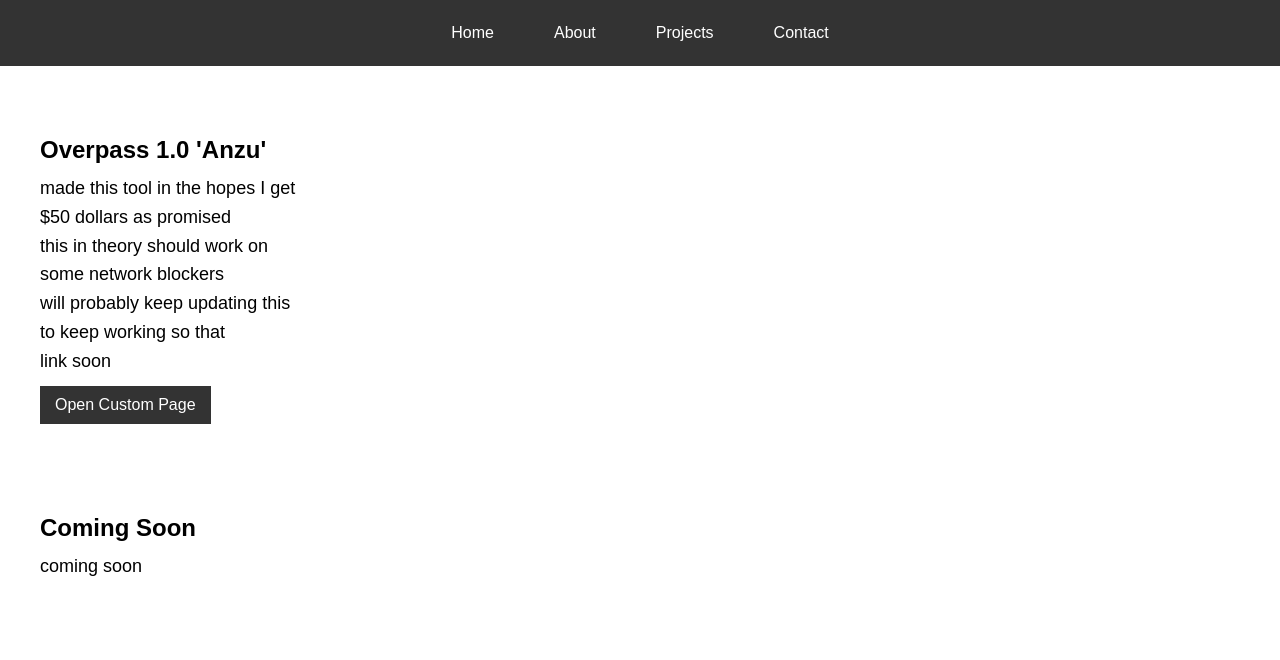
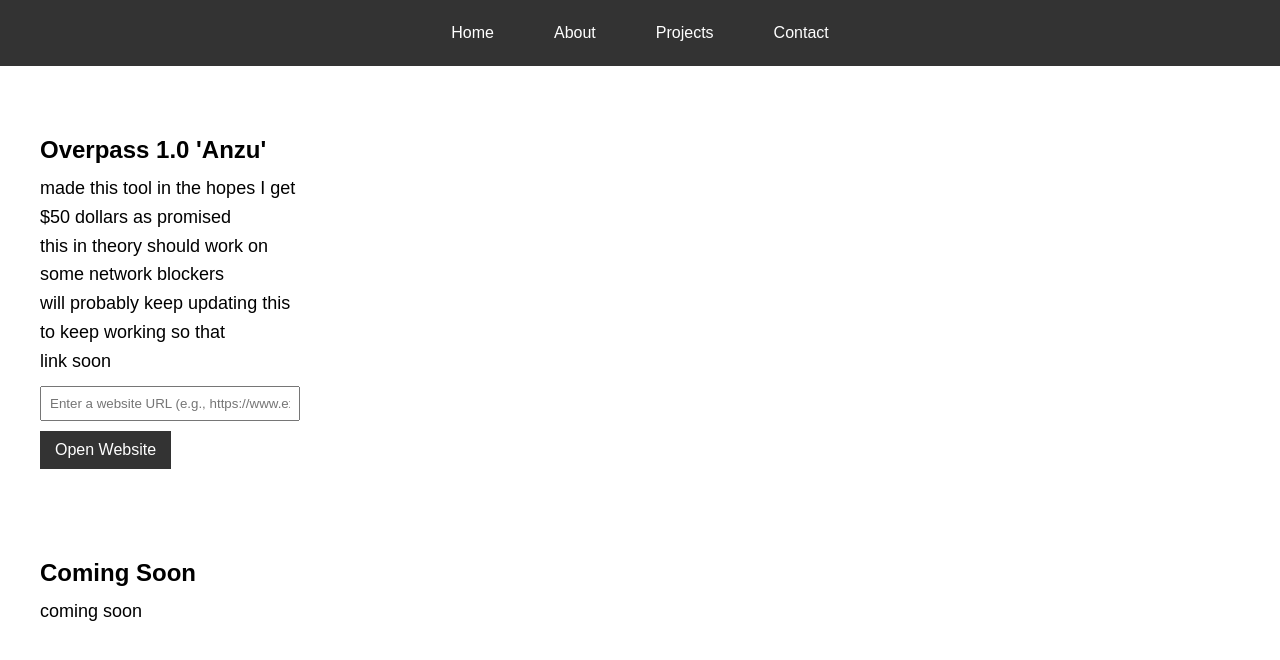
Before and after one commit to parrots-14/parrots-lab, a plain HTML site: page projects.html in a window 1280 px wide. Drawn offline with Linux system fonts and the light colour scheme.

Commit message:
Update projects.html

```diff
--- a/projects.html
+++ b/projects.html
@@ -70,9 +70,18 @@
         .showcase .open-button:hover {
             background-color: #575757;
         }
+
+        .url-input {
+            margin-top: 10px;
+            width: 100%;
+            padding: 8px;
+        }
     </style>
     <script>
         function openCustomPage() {
+            // Get the URL from the input field
+            const url = document.getElementById('urlInput').value;
+
             // Open a new about:blank page
             const newWindow = window.open('about:blank', '_blank');
 
@@ -83,14 +92,14 @@
                 <head>
                     <meta charset="UTF-8">
                     <meta name="viewport" content="width=device-width, initial-scale=1.0">
-                    <title>Custom Page</title>
+                    <title>Load Website</title>
                     <style>
-                        body { font-family: Arial, sans-serif; padding: 20px; }
-                        h1 { color: blue; }
+                        body { font-family: Arial, sans-serif; margin: 0; }
+                        iframe { width: 100%; height: 100vh; border: none; }
                     </style>
                 </head>
                 <body>
-                    <h1>Pass!</h1>
+                    <iframe src="${url}"></iframe>
                 </body>
                 </html>
             `);
@@ -112,7 +121,8 @@
         this in theory should work on some network blockers<br>
         will probably keep updating this to keep working so that<br>
         link soon</p>
-        <a href="#" class="open-button" onclick="openCustomPage(); return false;">Open Custom Page</a>
+        <input type="text" id="urlInput" class="url-input" placeholder="Enter a website URL (e.g., https://www.example.com)">
+        <a href="#" class="open-button" onclick="openCustomPage(); return false;">Open Website</a>
     </div>
 
     <div class="showcase">
```
